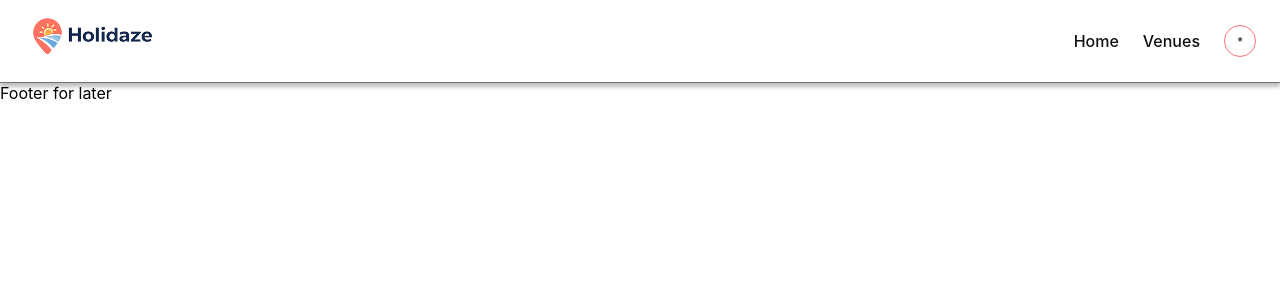
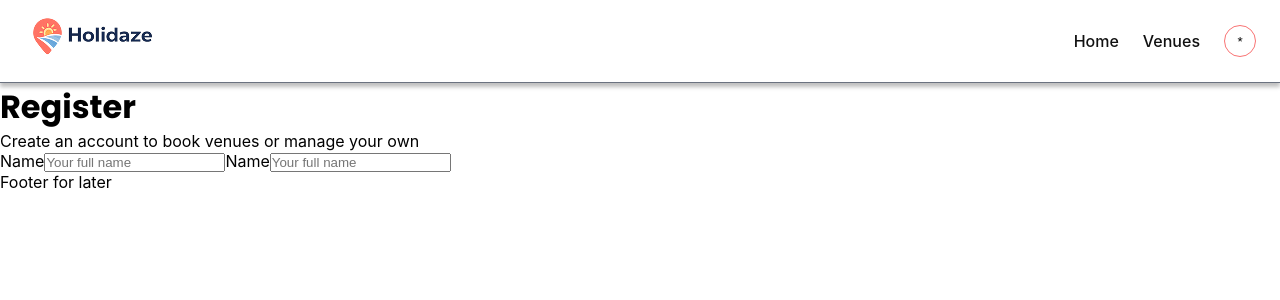
Before and after one commit to olekb2001/Ole-Kristian-Berge-PE2, a React (Vite) app: page /register in a window 1280 px wide. Shown: the top 300 px of the page. Built offline with nearby package versions, Linux system fonts and the light colour scheme; a web font is replaced by a local one.

Commit message:
progression commit

```diff
--- a/src/pages/Register.jsx
+++ b/src/pages/Register.jsx
@@ -12,5 +12,56 @@ export default function Register(){
     const [message, setMessage] = useState("");
 
     // this runs when the form is submitted
+    async function fixSubmit(event){
+        event.preventDefault();
+
+        try{
+            await registerTheUser(name, email, password, venueManager);
+            setMessage("User registered successfully. You can now log in.")
+        }
+        catch(error){
+            setMessage("Something went wrong. Please try again");
+        }
+    }
+    return(
+        <div className="register-page">
+            <h1 className="register-title">Register</h1>
+            <p className="register-subtitle">Create an account to book venues or manage your own</p>
+
+            <div className="register-card">
+                <form onSubmit={fixSubmit} className="register-form">
+                    <label>Name</label>
+                    <input
+                        type="text"
+                        placeholder="Your full name"
+                        value={name}
+                        onChange={(e) => setName(e.target.value)}
+                    />
+
+                    <label>Name</label>
+                    <input
+                        type="text"
+                        placeholder="Your full name"
+                        value={name}
+                        onChange={(e) => setName(e.target.value)}
+                    />
+
+
+
+
+
+
+
+                </form>
+
+
+
+            </div>
+
+
+
+
+        </div>
+    )
 
 }
```
